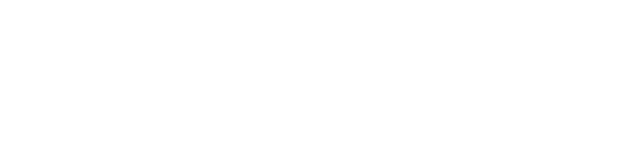
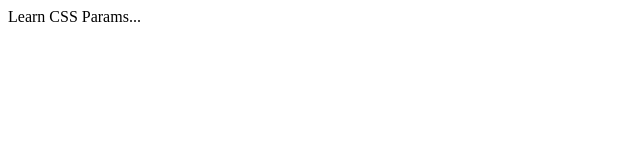
Before and after one commit to gmurad97/Flexible-Gallery, a plain HTML site: page index.html in a window 1280 px wide. Shown: the whole page, without its empty margins (0-640 px from the left). Drawn offline with Linux system fonts and the light colour scheme.

Commit message:
Update index.html

```diff
--- a/index.html
+++ b/index.html
@@ -7,6 +7,6 @@
     <title>Document</title>
 </head>
 <body>
-
+    Learn CSS Params...
 </body>
 </html>
```
